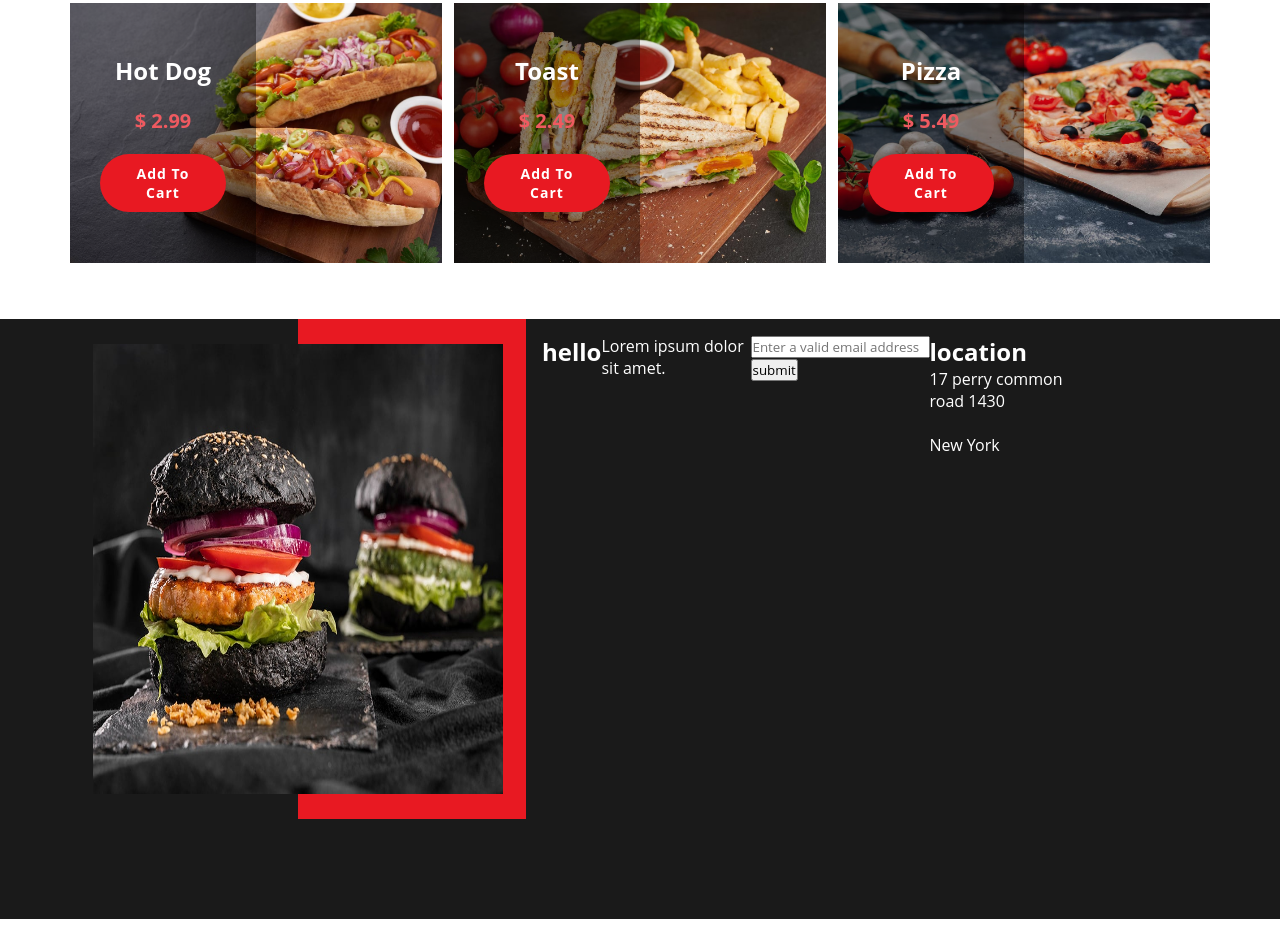
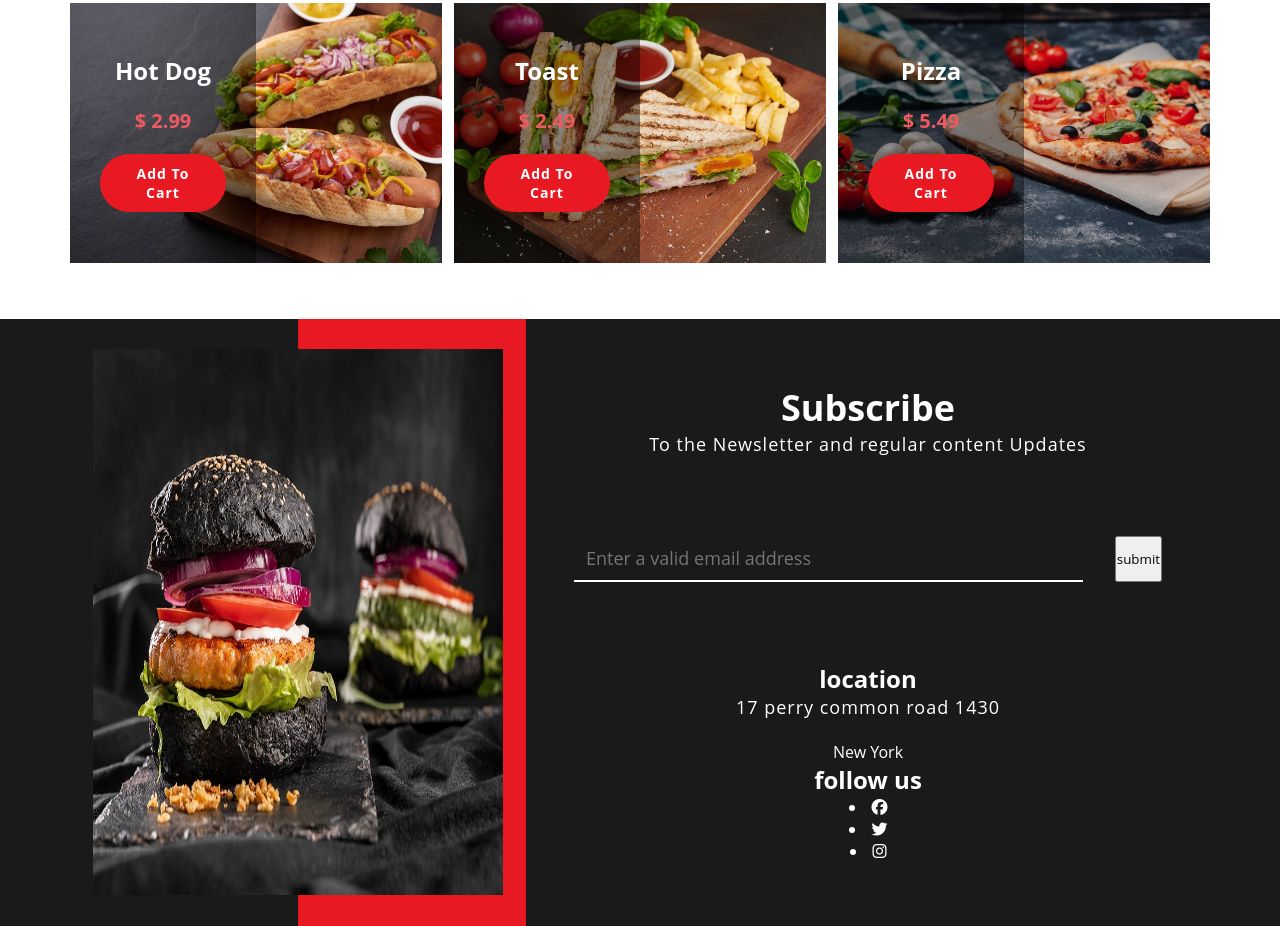
Before and after one commit to pradhumn14/fast-food-website-design, a plain HTML site: page index.html in a window 1280 px wide. Shown: the part 2942-3868 px from the top of the page. Drawn offline with Linux system fonts and the light colour scheme.

Commit message:
files updated

```diff
--- a/index.html
+++ b/index.html
@@ -23,6 +23,7 @@
     </header>
 
     <main>
+
         <section class="hero" id="hero">
             <div class="container">
                 <div class="left">
@@ -190,8 +191,8 @@
                 </div>
 
                 <div class="right">
-                    <h1>hello</h1>
-                    <p>Lorem ipsum dolor sit amet.</p>
+                    <h1>Subscribe</h1>
+                    <p>To the Newsletter and regular content Updates</p>
 
                     <form action="">
                         <input type="text" placeholder="Enter a valid email address">
@@ -205,6 +206,20 @@
                             <br>
                             New York
                         </div>
+
+                        <div class="social">
+                            <h2>follow us</h2>
+                            <div class="links">
+                                <li><a href="#"><i class="fa-brands fa-facebook"></i></a></li>
+                            </div>
+                            <div class="links">
+                                <li><a href="#"><i class="fa-brands fa-twitter"></i></a></li>
+                            </div>
+                            <div class="links">
+                                <li><a href="#"><i class="fa-brands fa-instagram"></i></a></li>
+                            </div>
+                        </div>
+
                     </div>
                 </div>
             </div>
@@ -212,5 +227,7 @@
 
     </main>
 
+    <script src="https://kit.fontawesome.com/e74d2f919d.js" crossorigin="anonymous"></script>
+
 </body>
 </html>
--- a/style.css
+++ b/style.css
@@ -393,3 +393,38 @@ header {
 }
 
 /* CONTACT RIGHT SECTION */
+
+.contact .right {
+    width: 60%;
+    padding: 4rem 1rem;
+    flex-direction: column;
+    text-align: center;
+}
+
+.contact h1 {
+    font-size: 2.25rem;
+    text-transform: capitalize;
+}
+
+.contact p {
+    letter-spacing: 1px;
+    font-size: 1.125rem;
+}
+
+.contact form {
+    margin: 5rem 0;
+    padding: 0 2rem;
+    display: flex;
+    gap: 2rem;
+}
+
+.contact form input {
+    flex: 1;
+    padding: 10px 12px;
+    background-color: transparent;
+    outline: none;
+    border: none;
+    border-bottom: 2px solid #fff;
+    font-size: 1.125rem;
+    /* color: #fff; */
+}
```
